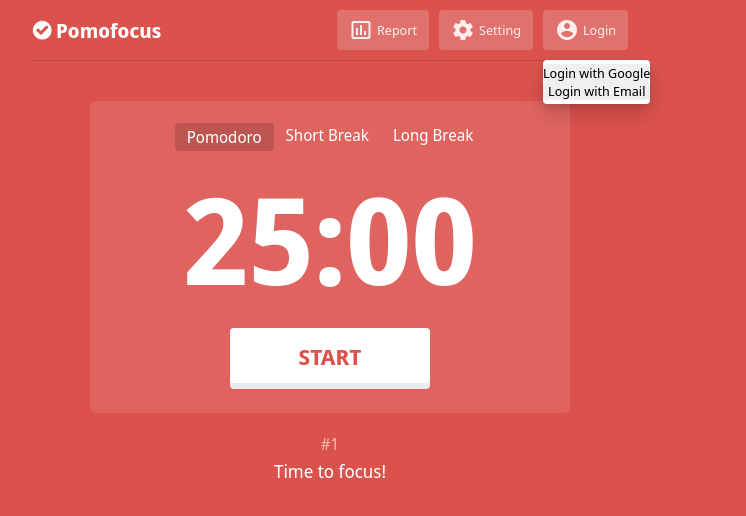
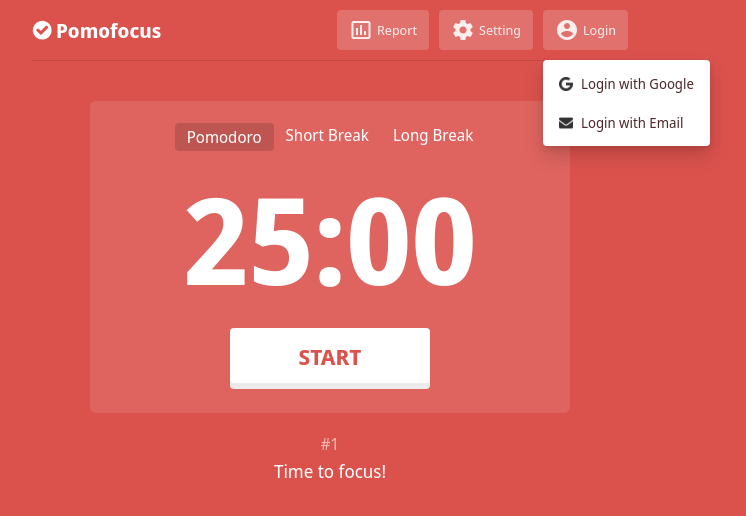
Before and after one commit to arielnmagno/pomodoro, a React (Create React App) app: page / in a window 1280 px wide. Shown: the top 516 px of the page, without its empty margins (310-1056 px from the left). Built offline with nearby package versions, Linux system fonts and the light colour scheme.

Commit message:
Style header menu buttons

```diff
--- a/src/components/Header.js
+++ b/src/components/Header.js
@@ -2,6 +2,8 @@ import Logo from "./Logo";
 import Icon from "./Icon";
 import classes from "./Header.module.css";
 import Dropdown from "./Dropdown";
+import GoogleLogo from "../assets/google-black.png";
+import EmailLogo from "../assets/envelope-black.png";
 
 function Button({ icon, children }) {
   return (
@@ -12,8 +14,13 @@ function Button({ icon, children }) {
   );
 }
 
-function ImageButton({ children }) {
-  return <button>{children}</button>;
+function ImageButton({ children, src }) {
+  return (
+    <button className={classes.imageButton}>
+      <img src={src} alt="" className={classes.imageIcon} />
+      {children}
+    </button>
+  );
 }
 
 export default function Header() {
@@ -31,8 +38,8 @@ export default function Header() {
           <li>
             <Button icon="account_circle">Login</Button>
             <Dropdown>
-              <ImageButton>Login with Google</ImageButton>
-              <ImageButton>Login with Email</ImageButton>
+              <ImageButton src={GoogleLogo}>Login with Google</ImageButton>
+              <ImageButton src={EmailLogo}>Login with Email</ImageButton>
             </Dropdown>
           </li>
         </ul>
--- a/src/components/Header.module.css
+++ b/src/components/Header.module.css
@@ -44,6 +44,27 @@
   display: none;
 }
 
+.imageButton {
+  border-radius: 0;
+  color: rgb(79, 43, 45);
+  display: flex;
+  align-items: center;
+  justify-content: flex-start;
+  padding: 0.625rem 1rem;
+  font-size: 0.875rem;
+  gap: 0.5rem;
+  background-color: transparent;
+}
+
+.imageButton:hover {
+  background-color: rgb(241, 238, 238);
+}
+
+.imageIcon {
+  width: 0.875rem;
+  opacity: 0.8;
+}
+
 @media screen and (min-width: 992px) {
   .label {
     display: block;
```
